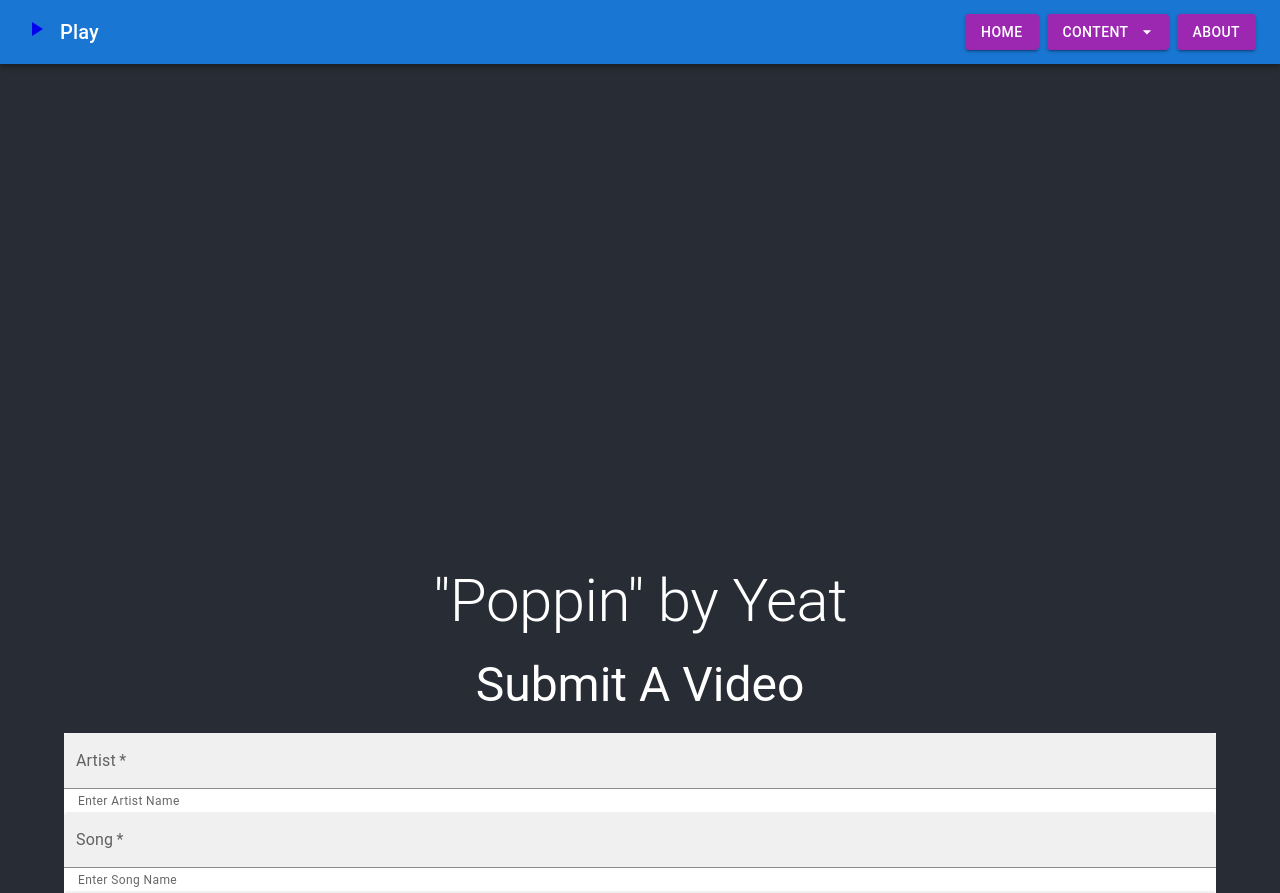
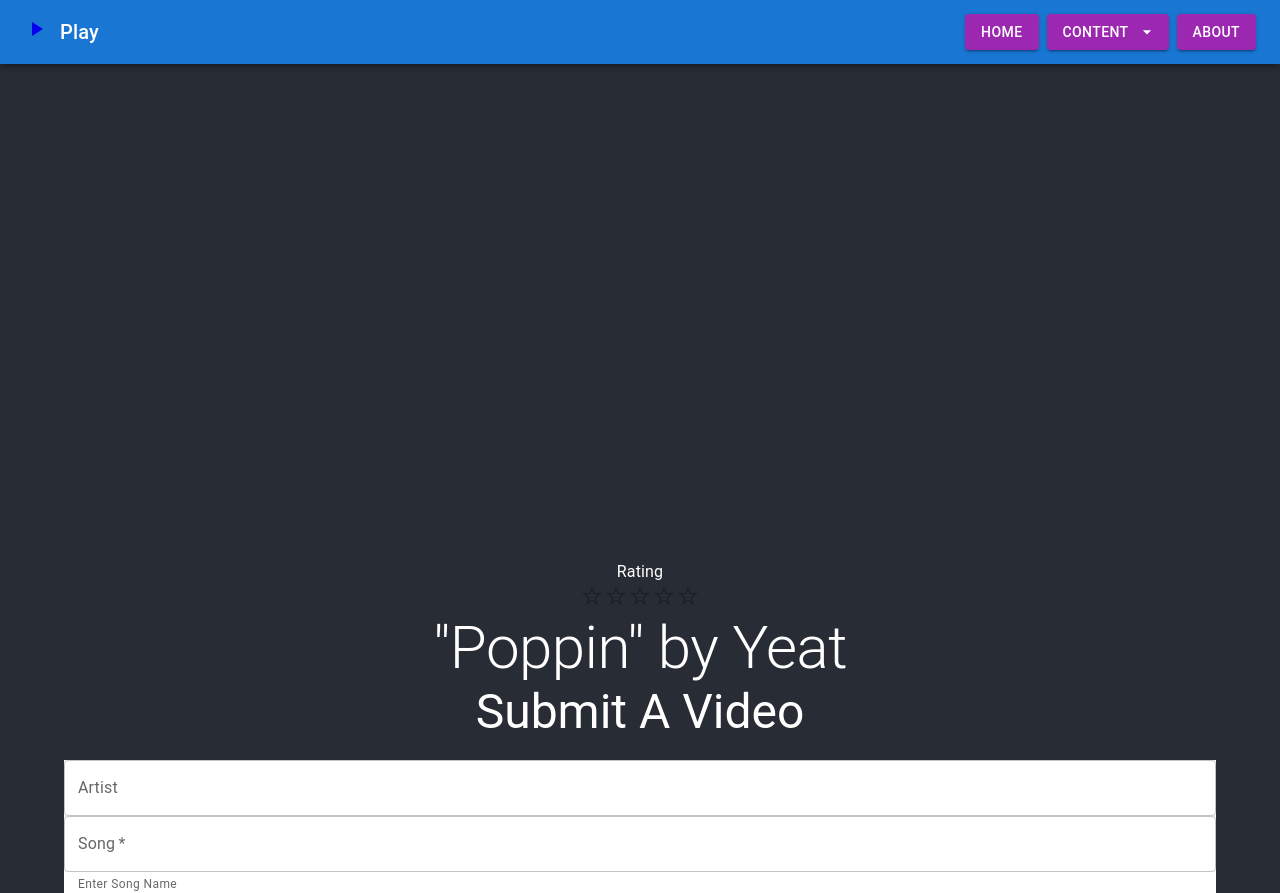
Before and after one commit to aris-vayas/phase-2-project, a React (Create React App) app: page /videos in a window 1280 px wide. Shown: the top 893 px of the page. Built offline with nearby package versions, Linux system fonts and the light colour scheme; data requests are answered from the project's data file.

Commit message:
not woring

```diff
--- a/package.json
+++ b/package.json
@@ -19,7 +19,8 @@
     "react-router-dom": "^6.3.0",
     "react-scripts": "5.0.1",
     "swiper": "^8.1.4",
-    "web-vitals": "^2.1.4"
+    "web-vitals": "^2.1.4",
+    "yup": "^0.32.11"
   },
   "scripts": {
     "start": "react-scripts start",
--- /dev/null
+++ b/src/Components/Rating.js
@@ -0,0 +1,31 @@
+import * as React from "react";
+import Box from "@mui/material/Box";
+import Rating from "@mui/material/Rating";
+import Typography from "@mui/material/Typography";
+
+export default function ChangeRating({}) {
+  const [value, setValue] = React.useState(0);
+
+  return (
+    <Box
+      sx={{
+        "& > legend": { mt: 2 },
+      }}
+    >
+      <Typography component="legend">Rating</Typography>
+      <Rating
+        name="simple-controlled"
+        value={value}
+        onChange={(event, newValue) => {
+          setValue(newValue);
+        }}
+      />
+      {/* <Typography component="legend">Read only</Typography>
+      <Rating name="read-only" value={value} readOnly />
+      <Typography component="legend">Disabled</Typography>
+      <Rating name="disabled" value={value} disabled />
+      <Typography component="legend">No rating given</Typography>
+      <Rating name="no-value" value={null} /> */}
+    </Box>
+  );
+}
--- a/src/Components/SongSubmission.jsx
+++ b/src/Components/SongSubmission.jsx
@@ -1,6 +1,6 @@
 import { Stack, TextField, Button } from "@mui/material";
 import { Formik, Form, Field } from "formik";
-
+import { object, string } from "yup";
 const SongSubmission = ({ getMusic }) => {
   const initalValue = {
     title: "",
@@ -10,7 +10,6 @@
     genre: "",
     video: "",
   };
-
   const handleFormikSubmit = (values, formikHelpers) => {
     fetch("http://localhost:3001/music", {
       method: "POST",
@@ -21,24 +20,38 @@
     }).then(() => getMusic());
     formikHelpers.resetForm();
   };
-
   return (
     <div className="form">
-      <Formik initialValues={initalValue} onSubmit={handleFormikSubmit}>
-        {() => (
+      <Formik
+        initialValues={initalValue}
+        onSubmit={handleFormikSubmit}
+        validationSchema={object({
+          title: string()
+            .required("Please enter song name")
+            .min(3, "Enter A Song Name"),
+          thumbnail: string().required("Please enter a image"),
+          songlink: string().required("Please enter a Mp3 Link"),
+          creator: string().required("Please enter artist name"),
+          video: string().required("Please enter a video link"),
+        })}
+      >
+        {({ errors, isValid, touched, dirty }) => (
           <Form>
             <Stack direction="column">
               <Field
+                name="creator"
+                type="text"
                 component={TextField}
-                variant="filled"
+                variant="outlined"
+                color="success"
                 label="Artist"
-                name="creator"
-                helperText="Enter Artist Name"
-                required
+                // fullWidth
+                error={Boolean(errors.creator) && Boolean(touched.creator)}
+                helperText={Boolean(touched.creator) && Boolean(errors.creator)}
               />
               <Field
                 component={TextField}
-                variant="filled"
+                variant="outlined"
                 label="Song"
                 name="title"
                 helperText="Enter Song Name"
@@ -46,7 +59,7 @@
               />
               <Field
                 component={TextField}
-                variant="filled"
+                variant="outlined"
                 label="Mp3"
                 name="songlink"
                 helperText="Enter Mp3 Link"
@@ -54,7 +67,7 @@
               />
               <Field
                 component={TextField}
-                variant="filled"
+                variant="outlined"
                 label="Video"
                 name="video"
                 helperText="Enter Video Link"
@@ -62,7 +75,7 @@
               />
               <Field
                 component={TextField}
-                variant="filled"
+                variant="outlined"
                 label="Image"
                 name="thumbnail"
                 helperText="Enter Image Link"
@@ -80,5 +93,4 @@
     </div>
   );
 };
-
 export default SongSubmission;
--- a/src/Components/Videos.jsx
+++ b/src/Components/Videos.jsx
@@ -4,6 +4,7 @@
 import { Typography } from "@mui/material";
 import ReactPlayer from "react-player";
 import Carousle from "./Carousel";
+import Rating from "./Rating";
 const Videos = ({ songs, getMusic }) => {
   const VideoCard = songs.map((item) => {
     ////
@@ -11,7 +12,7 @@
       <SwiperSlide key={item.id}>
         <div>
           <ReactPlayer url={item.video} />
-          <br></br>
+          <Rating />
           <Typography variant="h2" align="center">
             "{item.title}" by {item.creator}
           </Typography>
@@ -31,7 +32,7 @@
       <br></br>
 
       <Carousle>{VideoCard}</Carousle>
-      <br></br>
+
       <Typography variant="h3" align="center">
         Submit A Video
       </Typography>
```
Also changed, not shown: 1 other file (tests, documents, lock files or other folders).
